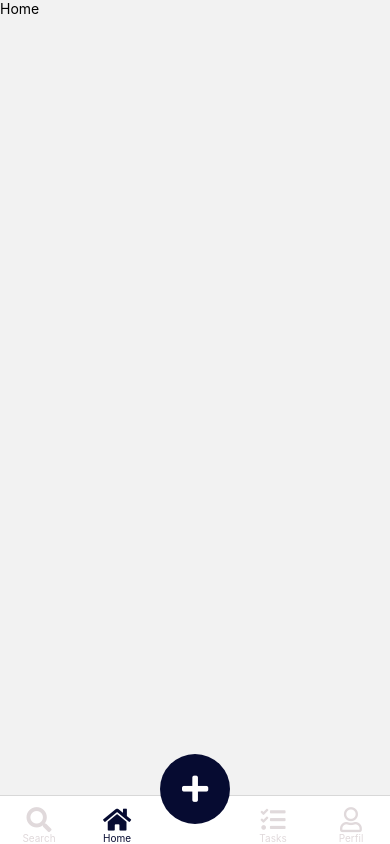
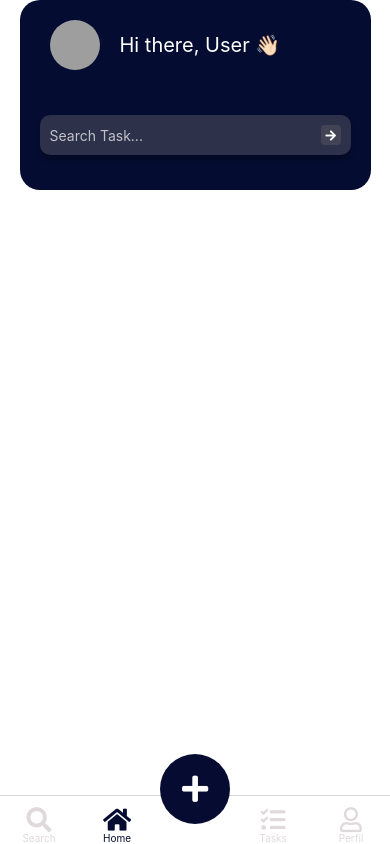
Before and after one commit to Carlosmedina06/Movietify, a React Native app: screen / in a window 390 px wide. Built offline with nearby package versions, Linux system fonts and the light colour scheme; grey boxes are pictures that could not be loaded.

Commit message:
add User card and styles

```diff
--- /dev/null
+++ b/src/components/CardUser/CardUser.jsx
@@ -0,0 +1,46 @@
+import React, { useState } from 'react'
+import { FontAwesome5 } from '@expo/vector-icons'
+
+import {
+  UserCard,
+  UserCardAvatar,
+  UserCardBody,
+  UserCardHeader,
+  UserCardInput,
+  UserCardInputIcon,
+  UserCardTitle,
+} from './CardUserStyle'
+
+const CardUser = () => {
+  const [search, setSearch] = useState('')
+  const handleChange = (text) => {
+    setSearch(text)
+  }
+
+  const handlePress = () => {
+    setSearch('')
+  }
+
+  return (
+    <UserCard>
+      <UserCardHeader>
+        <UserCardAvatar source={{ uri: 'https://avatars.githubusercontent.com/u/2254731?v=4' }} />
+        <UserCardTitle>Hi there, User 👋🏻</UserCardTitle>
+      </UserCardHeader>
+      <UserCardBody>
+        <UserCardInput
+          placeholder="Search Task..."
+          placeholderTextColor="rgba(255, 255, 255, 0.7)"
+          value={search}
+          onChangeText={handleChange}
+          onSubmitEditing={handlePress}
+        />
+        <UserCardInputIcon onPress={handlePress}>
+          <FontAwesome5 color="#fff" name="arrow-right" />
+        </UserCardInputIcon>
+      </UserCardBody>
+    </UserCard>
+  )
+}
+
+export default CardUser
--- /dev/null
+++ b/src/components/CardUser/CardUserStyle.js
@@ -0,0 +1,54 @@
+import styled from 'styled-components/native'
+
+export const UserCard = styled.View`
+  width: 90%;
+  height: 190px;
+  background-color: #050c31;
+  border-radius: 20px;
+  padding: 10px 20px 0px 20px;
+  drop-shadow(0px 4px 4px rgba(0, 0, 0, 0.25));
+`
+export const UserCardHeader = styled.View`
+  flex-direction: row;
+  justify-content: flex-start;
+  align-items: center;
+  padding: 10px;
+`
+export const UserCardTitle = styled.Text`
+  font-size: 20px;
+  color: #fff;
+  margin-left: 20px;
+  word-wrap: break-word;
+`
+export const UserCardAvatar = styled.Image`
+  width: 50px;
+  height: 50px;
+  border-radius: 25px;
+`
+
+export const UserCardBody = styled.View`
+  flex: 1;
+  justify-content: center;
+  align-items: center;
+`
+export const UserCardInput = styled.TextInput`
+  width: 100%;
+  height: 40px;
+  background: rgba(89, 91, 98, 0.48);
+  box-shadow: 0px 4px 4px rgba(0, 0, 0, 0.25);
+  border-radius: 10px;
+  padding: 0 10px;
+  color: #fff;
+  position: relative;
+`
+export const UserCardInputIcon = styled.TouchableOpacity`
+  width: 20px;
+  height: 20px;
+  position: absolute;
+  padding: 4px 5px;
+  right: 10px;
+  top: 45px;
+  background-color: rgba(89, 88, 98, 0.48);
+  border-radius: 4px;
+  drop-shadow(0px 4px 4px rgba(0, 0, 0, 0.25));
+`
--- a/src/views/Home/Home.jsx
+++ b/src/views/Home/Home.jsx
@@ -1,11 +1,17 @@
-import { View, Text } from 'react-native'
-import React from 'react'
+import { StatusBar } from 'expo-status-bar'
+
+import CardUser from '../../components/CardUser/CardUser'
+
+import { Container } from './HomeStyle'
 
 const Home = () => {
   return (
-    <View>
-      <Text>Home</Text>
-    </View>
+    <>
+      <StatusBar />
+      <Container>
+        <CardUser />
+      </Container>
+    </>
   )
 }
 
--- /dev/null
+++ b/src/views/Home/HomeStyle.js
@@ -0,0 +1,7 @@
+import styled from 'styled-components/native'
+
+export const Container = styled.SafeAreaView`
+  flex: 1;
+  background-color: #fff;
+  align-items: center;
+`
--- /dev/null
+++ b/src/views/Perfil/PerfilStyle.js
@@ -0,0 +1 @@
+const color = useColorMode()
```
